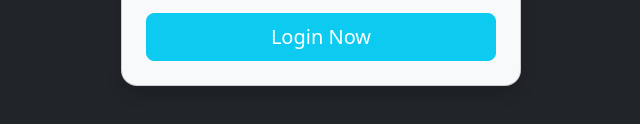
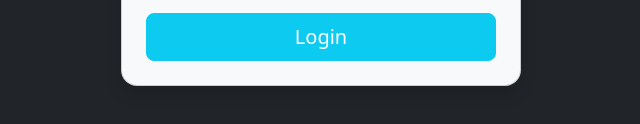
Before and after one commit to Uday-Faldu/js-task, a plain HTML site: page index.html in a window 1280 px wide. Shown: the part 478-602 px from the top of the page, 319-959 px from the left. Drawn offline with nearby package versions, Linux system fonts and the light colour scheme.

Commit message:
new change

```diff
--- a/index.html
+++ b/index.html
@@ -43,7 +43,7 @@
 
           <div class="d-grid">
             <button type="submit" class="btn btn-info btn-lg text-white">
-              Login Now
+              Login
             </button>
           </div>
         </form>
```
